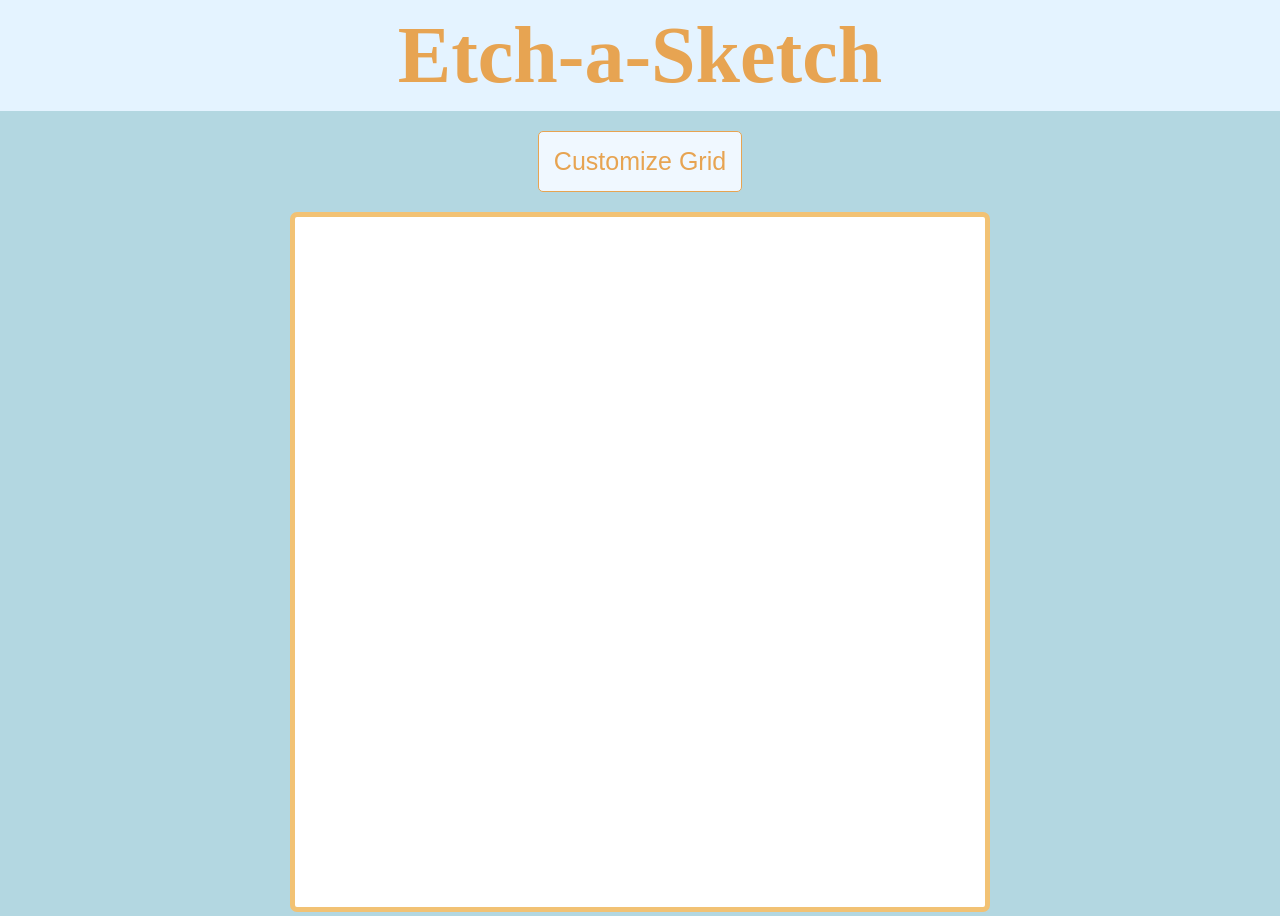
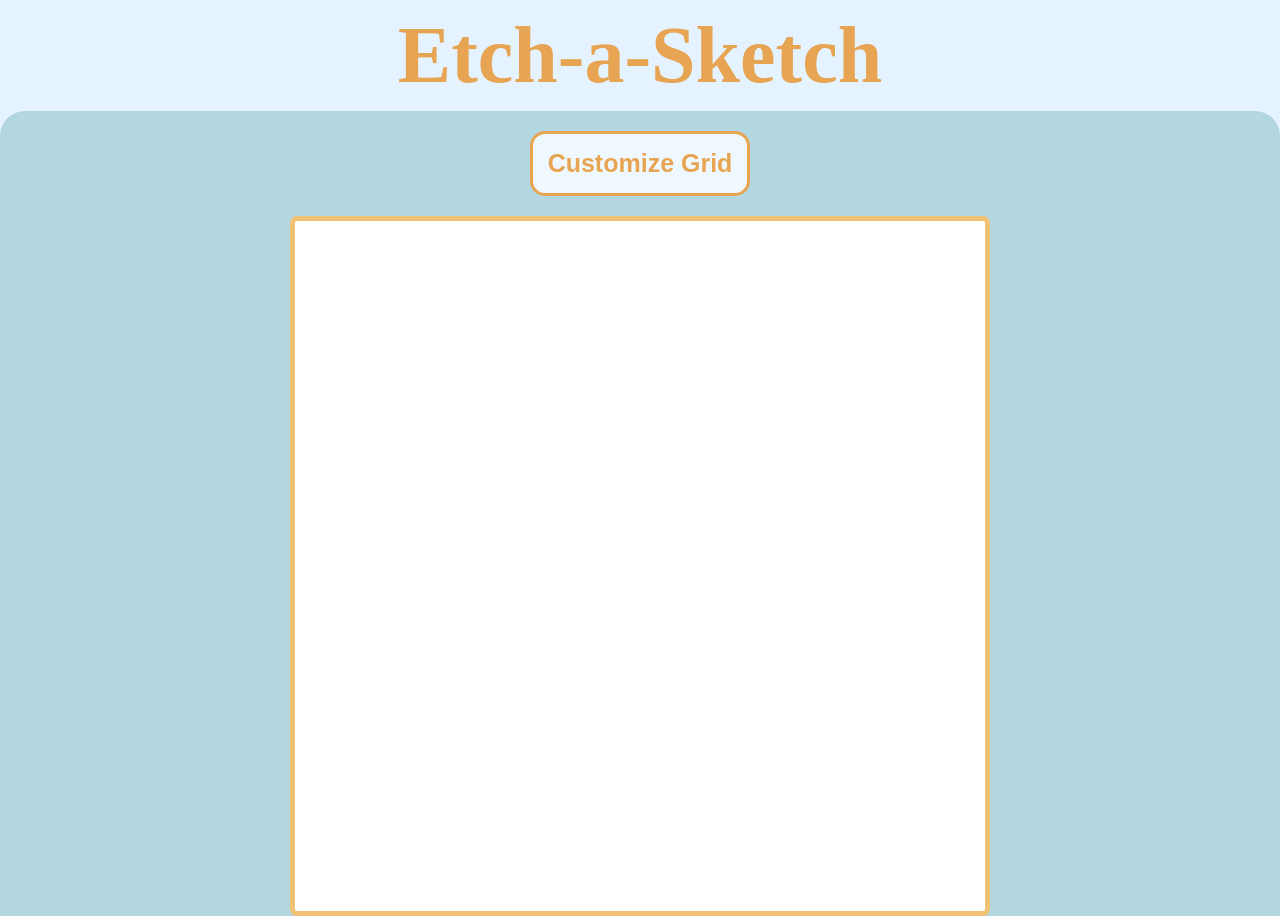
Before and after one commit to ShivamUniyal-22CS-30/Etch-a-Sketch, a plain HTML site: page index.html in a window 1280 px wide. Shown: the top 916 px of the page. Drawn offline with Linux system fonts and the light colour scheme.

Commit message:
always use externalCSS

```diff
--- a/style.css
+++ b/style.css
@@ -42,13 +42,23 @@ h1{
 button{
     padding: 15px;
     font-size: 25px;
-    border-radius: 5px;
+    font-weight: bolder;
+    border-radius: 15px;
     display: block;
     width: auto;
     margin:0px auto;
     margin-bottom: 20px;
 
     background-color:aliceblue;
-    border: 1px solid ;
+    border: 3px solid ;
     color:#e7a452;
 }
+
+.allBackground{
+    width:850px;
+    height: 850px;
+    border-radius: 25px;
+    margin:50px auto;
+    padding: 20px;
+    background-color: rgb(201, 220, 226);
+}
```
